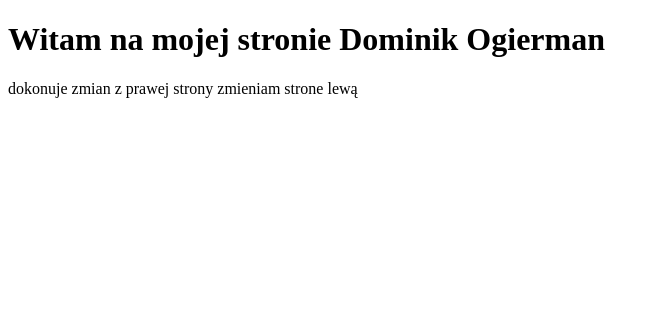
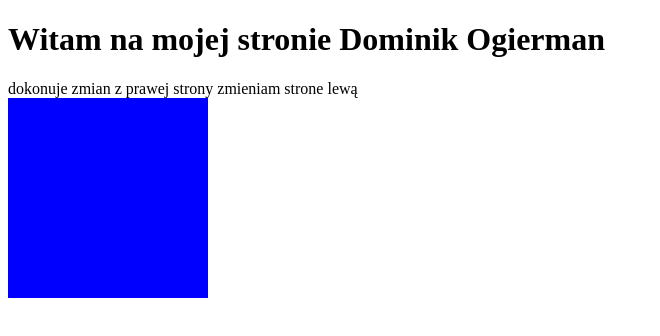
Before and after one commit to okon2115/kurscieszyn, a plain HTML site: page index.html in a window 1280 px wide. Shown: the whole page, without its empty margins (0-660 px from the left). Drawn offline with Linux system fonts and the light colour scheme.

Commit message:
div z lewej

```diff
--- a/index.html
+++ b/index.html
@@ -13,3 +13,12 @@
     <div></div>
 </body>
 </html>
+<style>
+    div{
+        background-color: blue;
+        height: 200px;
+        width: 200px;
+        position: relative;
+        left: 0px;
+    }
+</style>
```
